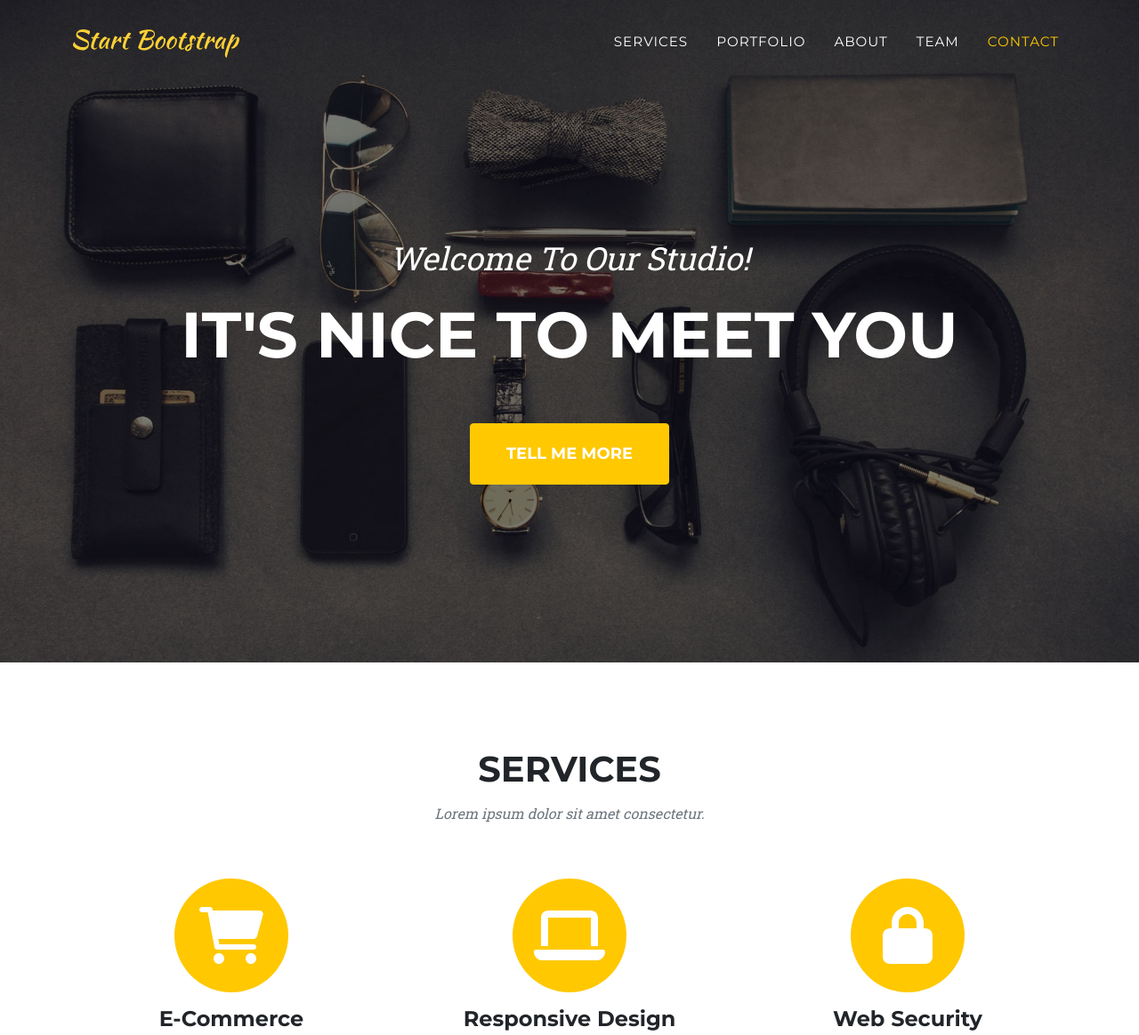
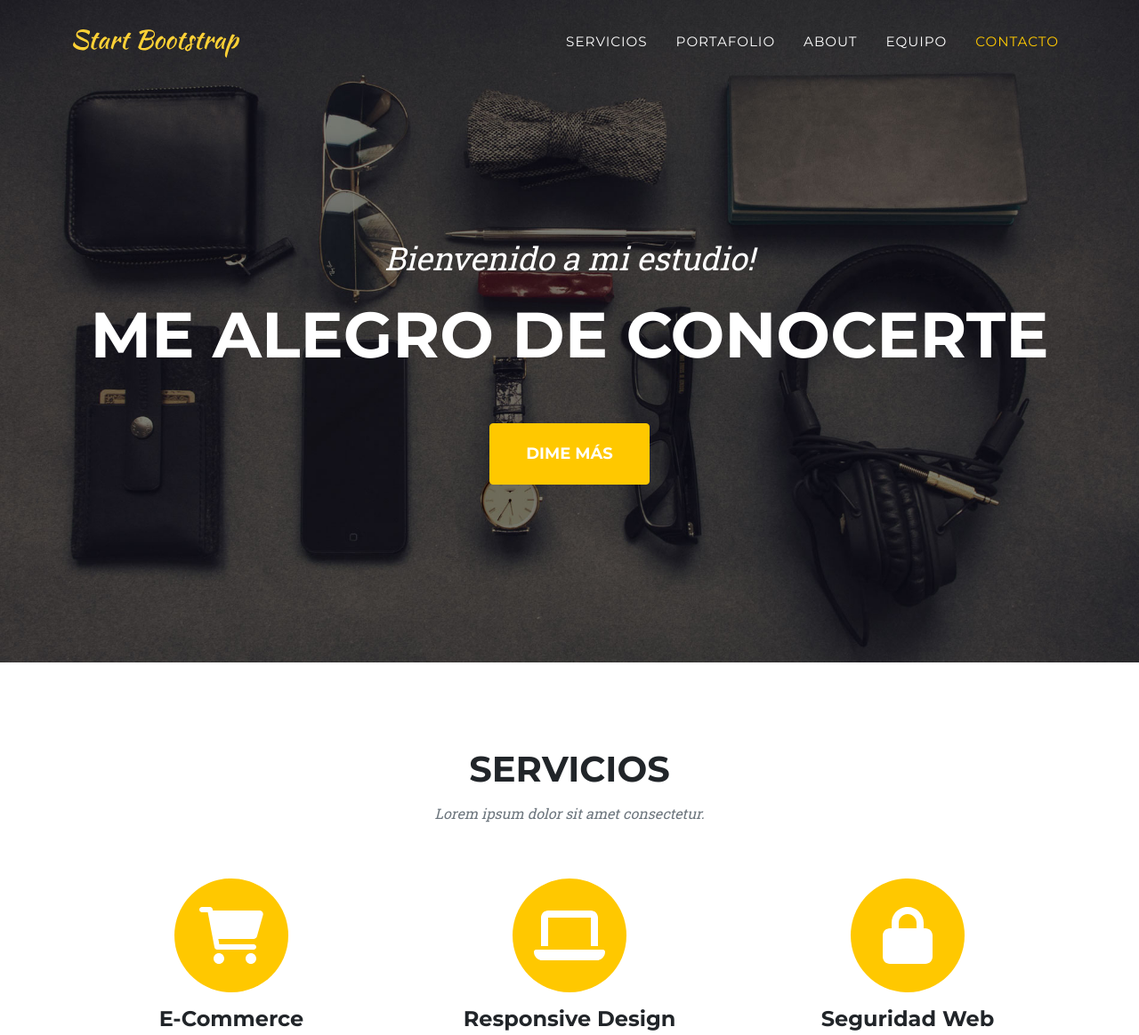
Before and after one commit to M0ntyME/landing, a plain HTML site: page index.html in a window 1280 px wide. Shown: the top 1164 px of the page at 89% size. Drawn offline with nearby package versions, Linux system fonts and the light colour scheme.

Commit message:
Cambio diversas cosas letreros, vamos a cambiar puerto html

```diff
--- a/index.html
+++ b/index.html
@@ -27,11 +27,11 @@
                 </button>
                 <div class="collapse navbar-collapse" id="navbarResponsive">
                     <ul class="navbar-nav text-uppercase ms-auto py-4 py-lg-0">
-                        <li class="nav-item"><a class="nav-link" href="#services">Services</a></li>
-                        <li class="nav-item"><a class="nav-link" href="#portfolio">Portfolio</a></li>
+                        <li class="nav-item"><a class="nav-link" href="#services">Servicios</a></li>
+                        <li class="nav-item"><a class="nav-link" href="#portfolio">Portafolio</a></li>
                         <li class="nav-item"><a class="nav-link" href="#about">About</a></li>
-                        <li class="nav-item"><a class="nav-link" href="#team">Team</a></li>
-                        <li class="nav-item"><a class="nav-link" href="#contact">Contact</a></li>
+                        <li class="nav-item"><a class="nav-link" href="#team">Equipo</a></li>
+                        <li class="nav-item"><a class="nav-link" href="#contact">Contacto</a></li>
                     </ul>
                 </div>
             </div>
@@ -39,16 +39,16 @@
         <!-- Masthead-->
         <header class="masthead">
             <div class="container">
-                <div class="masthead-subheading">Welcome To Our Studio!</div>
-                <div class="masthead-heading text-uppercase">It's Nice To Meet You</div>
-                <a class="btn btn-primary btn-xl text-uppercase" href="#services">Tell Me More</a>
+                <div class="masthead-subheading">Bienvenido a mi estudio!</div>
+                <div class="masthead-heading text-uppercase">Me alegro de conocerte</div>
+                <a class="btn btn-primary btn-xl text-uppercase" href="#services">Dime más</a>
             </div>
         </header>
         <!-- Services-->
         <section class="page-section" id="services">
             <div class="container">
                 <div class="text-center">
-                    <h2 class="section-heading text-uppercase">Services</h2>
+                    <h2 class="section-heading text-uppercase">Servicios</h2>
                     <h3 class="section-subheading text-muted">Lorem ipsum dolor sit amet consectetur.</h3>
                 </div>
                 <div class="row text-center">
@@ -73,7 +73,7 @@
                             <i class="fas fa-circle fa-stack-2x text-primary"></i>
                             <i class="fas fa-lock fa-stack-1x fa-inverse"></i>
                         </span>
-                        <h4 class="my-3">Web Security</h4>
+                        <h4 class="my-3">Seguridad Web</h4>
                         <p class="text-muted">Lorem ipsum dolor sit amet, consectetur adipisicing elit. Minima maxime quam architecto quo inventore harum ex magni, dicta impedit.</p>
                     </div>
                 </div>
```
